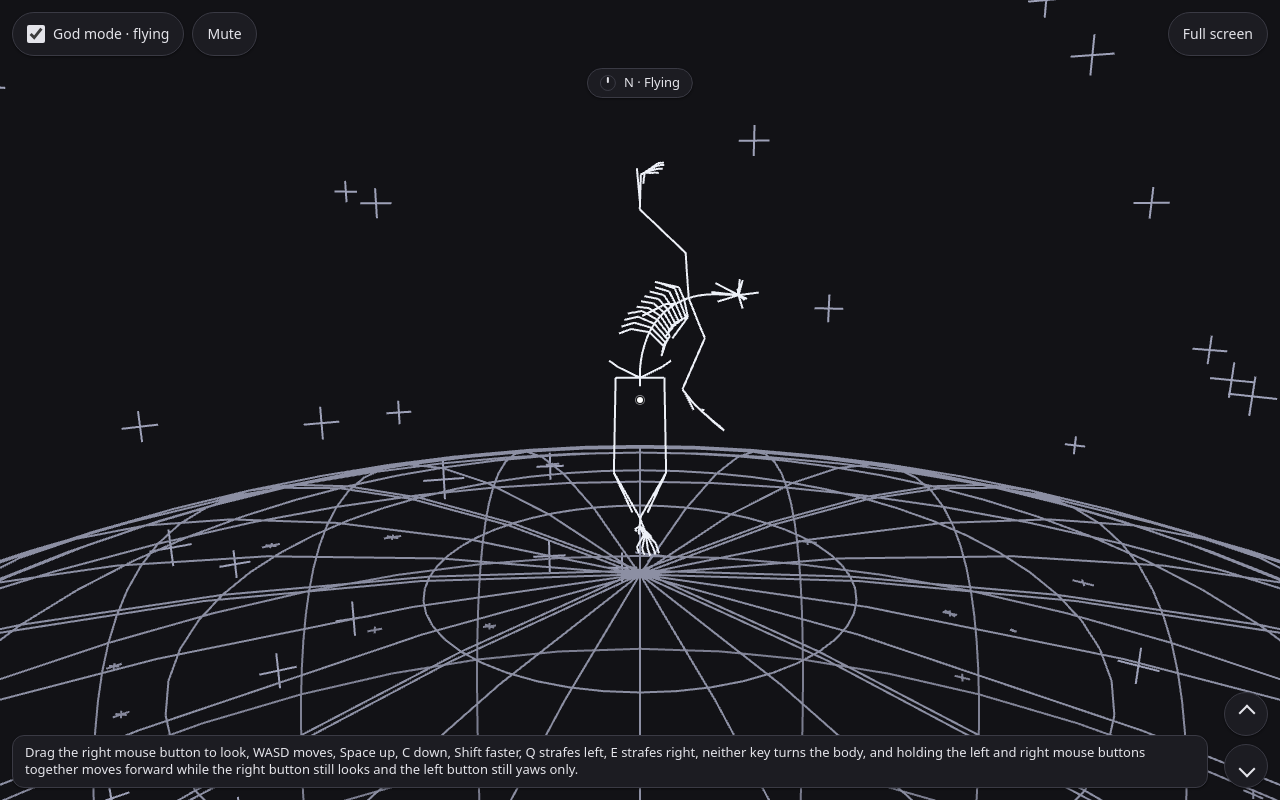
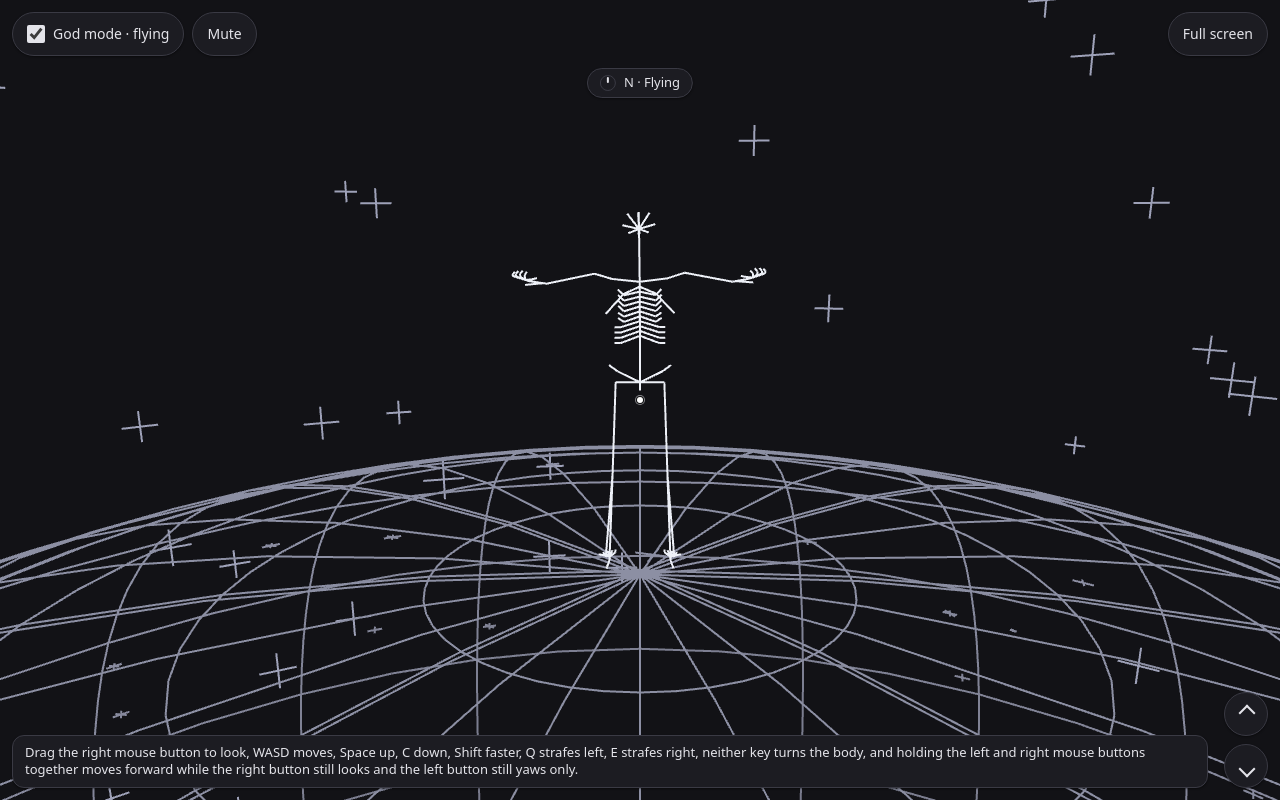
Before and after one commit to bearpixelmedia/blank-space, a plain HTML site: page index.html in a window 1280 px wide. Drawn offline with Linux system fonts and the light colour scheme; animation ran at ten frames a second.

Commit message:
Give the hover a quiet Superman float and a flight pose.
Still hover stays upright, chest open, with a slow breath. Moving flight reaches one arm forward and banks the shoulders without rolling the body over. Ground idle is a planted breath. Walk, air, land, camera, compass, stars, and sound stay as they are.

```diff
--- a/index.html
+++ b/index.html
@@ -1970,20 +1970,20 @@
   }
 
   function poseIdle(rate, armOut, soft) {
-    var b = Math.sin(animT * rate);
-    var w = Math.sin(animT * rate * 0.5);
-    var sway = Math.sin(animT * rate * 0.85);
-    var liftL = Math.max(0, sway);
-    var liftR = Math.max(0, -sway);
-    bendSpine(b * 0.06, b * 0.08, -b * 0.12, w * 0.05, -w * 0.04, sway * 0.16);
-    poseSet("head", 0.08 - b * 0.2, w * 0.1, sway * 0.16);
-    poseArm("l", 0.12 + b * 0.55, 0.25 + soft + 1.05 * liftR, 0.32, armOut + 0.28 + 0.45 * liftL, 0.55 * sway, 0.12 + b * 0.6, -0.35 * sway, animT * rate);
-    poseArm("r", 0.12 - b * 0.55, 0.25 + soft + 1.05 * liftL, 0.32, armOut + 0.28 + 0.45 * liftR, -0.55 * sway, 0.12 - b * 0.6, 0.35 * sway, animT * rate + 1.1);
-    poseLeg("l", 0.06 + b * 0.1, -(0.16 + liftL * 1.05), 0.22 + liftL * 0.3, 0.12, 0.08 + liftL * 0.4, 0.12);
-    poseLeg("r", 0.06 - b * 0.1, -(0.16 + liftR * 1.05), 0.22 + liftR * 0.3, 0.12, 0.08 + liftR * 0.4, 0.12);
-    poseSet("hip_l", 0.06 + b * 0.1, 0, -0.1 - liftL * 0.4);
-    poseSet("hip_r", 0.06 - b * 0.1, 0, 0.1 + liftR * 0.4);
-    poseRibs(b);
+    // Rest. The caller still passes 1.5; the breath runs slower than that.
+    var pace = rate * 0.4;
+    var b = Math.sin(animT * pace);
+    var sway = Math.sin(animT * pace * 0.42);
+    var hang = 0.06 + armOut * 0.22;
+    bendSpine(b * 0.02, b * 0.015, -b * 0.008, sway * 0.01, -sway * 0.006, sway * 0.028);
+    poseSet("head", 0.02 + b * 0.035, sway * 0.018, sway * 0.016);
+    poseArm("l", 0.05 + b * 0.018, 0.15 + soft + b * 0.01, 0.16, hang, sway * 0.012, 0.02, -0.012, null);
+    poseArm("r", 0.05 - b * 0.018, 0.15 + soft - b * 0.01, 0.16, hang, -sway * 0.012, 0.02, 0.012, null);
+    poseLeg("l", 0.018 + b * 0.006, -0.045, 0.022, 0.01, 0.012, 0.016);
+    poseLeg("r", 0.018 - b * 0.006, -0.045, 0.022, 0.01, 0.012, 0.016);
+    poseSet("hip_l", 0.018 + b * 0.006, 0, -0.012);
+    poseSet("hip_r", 0.018 - b * 0.006, 0, 0.012);
+    poseRibs(0.2 + 0.36 * b);
   }
 
   // Quaternius CC0 walk and jog, sampled onto this stick. One cycle is WALK_DUR or JOG_DUR.
@@ -2141,49 +2141,99 @@
   }
 
   function poseHover(inp) {
-    // Follow camera is behind the eye. Picture plane is x and y.
-    // A z bend sinks into depth, so the stroke is rz, hip height, and a rock.
-    // Left and right trade. Wrists and ankles lead by a quarter turn.
-    var s = Math.sin(animT * 7.2);
-    var q = Math.cos(animT * 7.2);
-    var b = Math.sin(animT * 1.7);
-    var d = Math.sin(animT * 0.55);
+    // Still: upright Superman hover. Moving: chest leads, one arm reaches, bank stays capped.
     var travel = Math.hypot(inp.f, inp.s, inp.u);
-    var lean = 0;
-    var bank = 0;
-    if (travel > 0.04) {
-      lean = -inp.f * 0.22;
-      bank = -inp.s * 0.3;
-    }
-    joints.hips.y = hipsRestY + 0.07 * q + 0.015 * b;
-    bendSpine(lean * 0.35 + b * 0.05, lean * 0.12, -b * 0.04, d * 0.05, 0, bank + s * 0.22);
-    poseSet("head", 0.08 - lean * 0.45 + b * 0.1, d * 0.14, -bank * 0.55 - s * 0.28);
-    function arm(side, sign) {
-      var outward = side === "l" ? -1 : 1;
-      var open = Math.max(0, sign * s);
-      poseSet("clavicle_" + side, b * 0.06, 0, outward * (0.2 + b * 0.04));
-      poseSet("scapula_" + side, b * 0.05, 0, outward * 0.16);
-      poseSet("shoulder_" + side, 0.35 + lean * 0.25, 0, outward * (0.95 + b * 0.08));
-      poseSet("elbow_" + side, 0.55, 0, outward * 0.15 + sign * s * 0.95);
-      poseSet("forearm_" + side, 0, sign * q * 0.4, 0);
-      poseSet("wrist_" + side, sign * q * 0.75, 0, sign * s * 0.55);
-      curlFingers(side, 0.55 - 0.4 * open, animT * 7.2);
-    }
-    function leg(side, sign) {
-      var outward = side === "l" ? -1 : 1;
-      var rise = Math.max(0, sign * q);
-      poseSet("hip_" + side, -0.55, 0, outward * 0.22 + sign * s * 0.28);
-      poseSet("knee_" + side, -0.85, 0, sign * s * 0.55);
-      poseSet("ankle_" + side, 0.35 + sign * q * 0.5, 0, sign * s * 0.2);
-      poseSet("ball_" + side, 0.12, 0, 0);
-      poseSet("heel_" + side, 0.1, 0, 0);
-      bendToes(side, 0.1 + rise * 0.28, rise);
-    }
-    arm("l", 1);
-    arm("r", -1);
-    leg("l", -1);
-    leg("r", 1);
-    poseRibs(0.3 + 0.75 * b);
+    var breath = Math.sin(animT * 0.62);
+    var HOVER_PITCH = 0.18;
+    var BANK_CAP = 0.36;
+    function bendTotal(totalRx, totalRy, totalRz) {
+      var n = spineNames.length;
+      var i, t, w, sum, weights;
+      sum = 0;
+      weights = [];
+      for (i = 0; i < n; i++) {
+        t = i / (n - 1);
+        w = 0.35 + 0.65 * t;
+        weights.push(w);
+        sum += w;
+      }
+      for (i = 0; i < n; i++) {
+        poseSet(spineNames[i], totalRx * weights[i] / sum, totalRy * weights[i] / sum, totalRz * weights[i] / sum);
+      }
+    }
+    function aim(dx, dy, dz) {
+      var len = Math.hypot(dx, dy, dz);
+      var side;
+      if (len < 1e-5) {
+        dx = 0;
+        dy = -1;
+        dz = 0;
+        len = 1;
+      }
+      dx /= len;
+      dy /= len;
+      dz /= len;
+      side = Math.hypot(dx, dy);
+      if (side < 1e-4) return { rx: dz < 0 ? Math.PI / 2 : -Math.PI / 2, rz: 0 };
+      return { rx: Math.atan2(-dz, side), rz: Math.atan2(dx, -dy) };
+    }
+    if (travel <= 0.04) {
+      var arm = breath * 0.04;
+      joints.hips.y = hipsRestY + breath * 0.012;
+      bendTotal(HOVER_PITCH + breath * 0.03, breath * 0.012, breath * 0.015);
+      poseSet("head", 0.28 + breath * 0.03, breath * 0.015, breath * 0.01);
+      poseArm("l", 0.48 + arm, 0.5, 0.55, 1.0, 0.04, 0.04, -0.04, null);
+      poseArm("r", 0.48 + arm, 0.5, 0.55, 1.0, -0.04, 0.04, 0.04, null);
+      poseLeg("l", 0.03, -0.06, 0.03, 0.02, 0.015, 0.02);
+      poseLeg("r", 0.03, -0.06, 0.03, 0.02, 0.015, 0.02);
+      poseSet("hip_l", 0.03, 0, -0.04);
+      poseSet("hip_r", 0.03, 0, 0.04);
+      poseRibs(0.35 + 0.3 * breath);
+      return;
+    }
+    var pulse = Math.sin(animT * 0.86);
+    var lean = -inp.f * 0.5 + inp.u * 0.08 + pulse * 0.015;
+    var bank = -inp.s * BANK_CAP;
+    if (bank > BANK_CAP) bank = BANK_CAP;
+    if (bank < -BANK_CAP) bank = -BANK_CAP;
+    var flightX = inp.s;
+    var flightY = inp.u;
+    var flightZ = -inp.f;
+    var leadSide = (inp.s < -0.08 && -inp.s > Math.abs(inp.f) * 0.65) ? "l" : "r";
+    function outwardOf(side) { return side === "l" ? -1 : 1; }
+    function flightArm(side) {
+      var outward = outwardOf(side);
+      var lead = side === leadSide;
+      var a = lead
+        ? aim(flightX + outward * 0.32, flightY + 0.2, flightZ)
+        : aim(-flightX + outward * 0.42, -flightY - 0.12, -flightZ);
+      var elbow = lead ? 0.12 + pulse * 0.03 : 0.26;
+      poseSet("clavicle_" + side, 0.06, 0, outward * 0.14);
+      poseSet("scapula_" + side, 0.08, 0, outward * 0.2);
+      poseSet("shoulder_" + side, a.rx, 0, a.rz);
+      poseSet("elbow_" + side, elbow, 0, 0);
+      poseSet("forearm_" + side, 0, elbow * 0.08, 0);
+      poseSet("wrist_" + side, 0.04, 0, outward * 0.02);
+      curlFingers(side, lead ? 0.72 : 0.58, null);
+    }
+    function flightLeg(side, kick) {
+      var outward = outwardOf(side);
+      var a = aim(-flightX + outward * 0.16, -flightY - 0.38, -flightZ);
+      poseSet("hip_" + side, a.rx, 0, a.rz);
+      poseSet("knee_" + side, -0.12 + kick, 0, 0);
+      poseSet("ankle_" + side, -0.16, 0, 0);
+      poseSet("ball_" + side, -0.05, 0, 0);
+      poseSet("heel_" + side, 0.04, 0, 0);
+      bendToes(side, -0.03, 0);
+    }
+    joints.hips.y = hipsRestY + pulse * 0.008;
+    bendTotal(lean, -inp.s * 0.1, bank);
+    poseSet("head", 0.06 + inp.u * 0.35 + pulse * 0.02, -inp.s * 0.42, bank * 0.12);
+    flightArm("l");
+    flightArm("r");
+    flightLeg("l", pulse * 0.08);
+    flightLeg("r", -pulse * 0.06);
+    poseRibs(0.26 + 0.16 * pulse);
   }
 
   function poseSidestep(sign, sprinting) {
```
